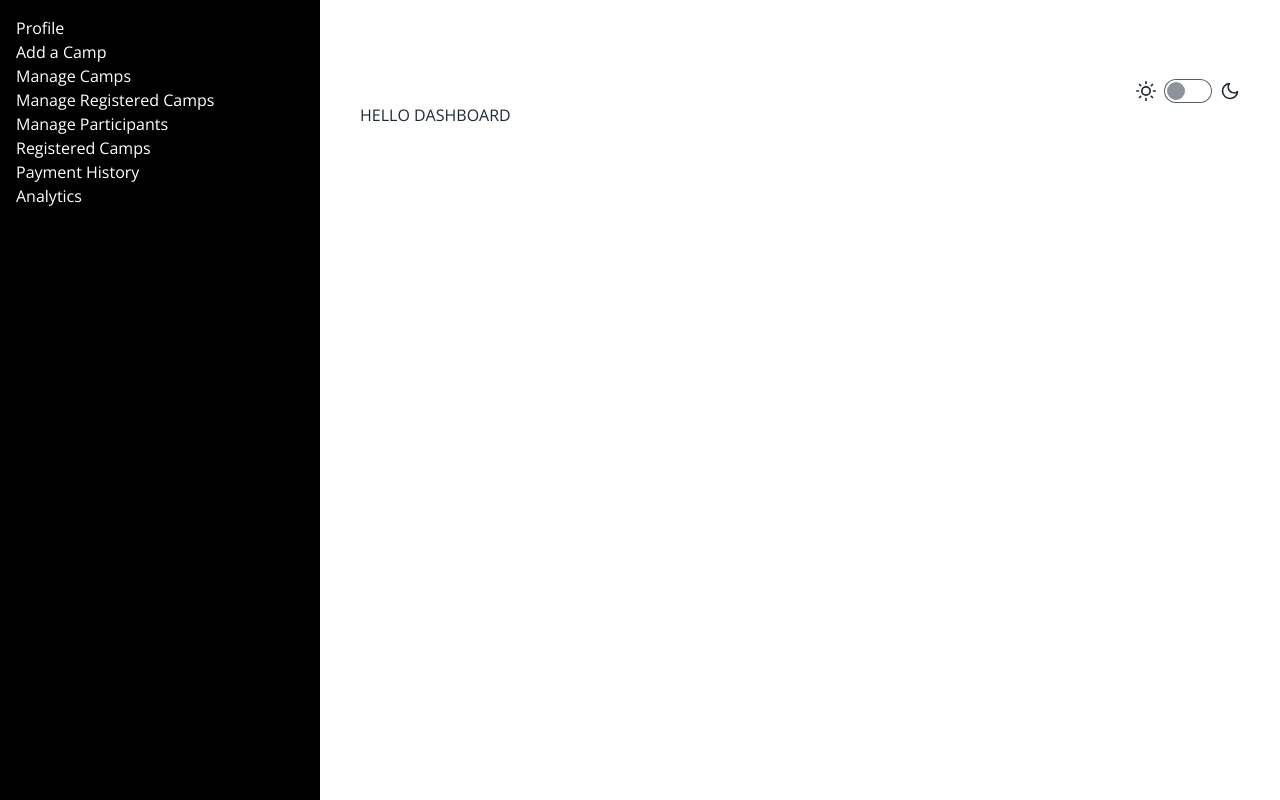
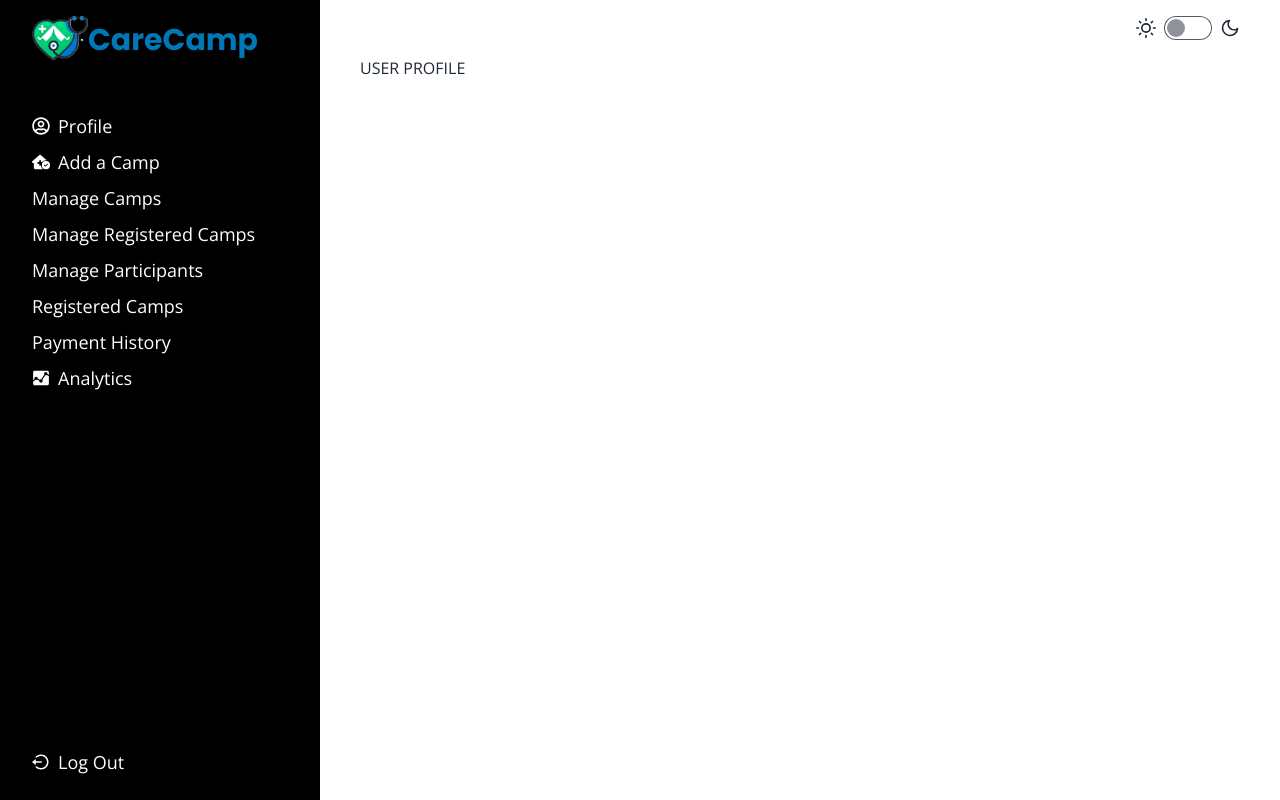
Before and after one commit to Abrar9410/CareCamp-MCMS, a React (Vite) app: page /dashboard in a window 1280 px wide. Built offline with nearby package versions, Linux system fonts and the light colour scheme; no server answers.

Commit message:
Responsive Dashboard designed

```diff
--- a/src/layouts/DashboardLayout/DashboardLayout.jsx
+++ b/src/layouts/DashboardLayout/DashboardLayout.jsx
@@ -1,69 +1,91 @@
+import logo from "../../assets/CareCamp_logo.png";
 import { GiHamburgerMenu } from "react-icons/gi";
 import ThemeToggler from "../../components/shared/ThemeToggler";
-import { NavLink } from "react-router-dom";
+import { Link, NavLink, Outlet } from "react-router-dom";
+import { Helmet } from "react-helmet-async";
+import { FaRegUserCircle } from "react-icons/fa";
+import { FaHouseMedicalCircleCheck } from "react-icons/fa6";
+import { RiLogoutCircleLine } from "react-icons/ri";
+import { IoMdAnalytics } from "react-icons/io";
 
 
 const DashboardLayout = () => {
     return (
+        <>
+            <Helmet><title>CareCamp | Dashboard</title></Helmet>
+            <Link to="/" className="flex items-center absolute left-8 top-2 sm:top-4 z-10">
+                <img src={logo} alt="logo" className="w-4 min-[275px]:w-6 min-[400px]:w-8 sm:w-10 lg:w-12 xl:w-14" />
+                <span className="font-poppins text-primary max-[275px]:text-sm min-[400px]:text-lg sm:text-xl lg:text-2xl xl:text-3xl font-bold">CareCamp</span>
+            </Link>
             <div className="drawer lg:drawer-open">
                 <input id="my-drawer-2" type="checkbox" className="drawer-toggle" />
-            <div className="drawer-content w-11/12 mx-auto pt-[52.25px] min-[250px]:pt-[38px] min-[276px]:pt-10 min-[300px]:pt-[43px] sm:pt-[65.75px] lg:pt-[72.5px] xl:pt-[79.25px]">
+                <div className="drawer-content w-11/12 mx-auto">
                     {/* Page content here */}
-                <div className="flex max-[249px]:flex-col-reverse justify-end items-center gap-1 sm:gap-2 lg:gap-3 xl:gap-4">
+                    <div className="flex max-[249px]:flex-col-reverse justify-end items-center gap-1 sm:gap-2 lg:gap-3 xl:gap-4 py-3 min-[300px]:py-2 min-[400px]:py-3 sm:py-4">
                         <ThemeToggler></ThemeToggler>
                         <label htmlFor="my-drawer-2" className="drawer-button lg:hidden">
-                        <GiHamburgerMenu className="min-[300px]:text-lg min-[350px]:text-xl sm:text-2xl"/>
+                            <GiHamburgerMenu className="min-[300px]:text-lg min-[350px]:text-xl sm:text-2xl" />
                         </label>
                     </div>
-                <p>HELLO DASHBOARD</p>
+                    <Outlet></Outlet>
                 </div>
                 <div className="drawer-side">
                     <label htmlFor="my-drawer-2" aria-label="close sidebar" className="drawer-overlay"></label>
-                <ul className="bg-black text-white min-h-full w-80 p-4">
+                    <ul className="bg-black text-white text-xs min-[276px]:text-sm min-[400px]:text-base lg:text-lg min-h-full w-max lg:w-80 px-2 lg:px-6 pt-14 min-[400px]:pt-16 sm:pt-20 lg:pt-24 xl:pt-28 pb-4 lg:pb-6 flex flex-col justify-between">
                         {/* Sidebar content here */}
+                        <div className="space-y-2">
                             <li>
-                        <NavLink>
+                                <NavLink to="/dashboard/profile" className={({isActive})=>isActive? "flex items-center gap-2 text-primary bg-white px-2 rounded-md": "flex items-center gap-2 hover:bg-primary px-2 rounded-md"}>
+                                    <FaRegUserCircle />
                                     Profile
                                 </NavLink>
                             </li>
                             <li>
-                        <NavLink>
+                                <NavLink to="/dashboard/add-camp" className={({ isActive }) => isActive ? "flex items-center gap-2 text-primary bg-white px-2 rounded-md" : "flex items-center gap-2 hover:bg-primary px-2 rounded-md"}>
+                                    <FaHouseMedicalCircleCheck />
                                     Add a Camp
                                 </NavLink>
                             </li>
                             <li>
-                        <NavLink>
+                                <NavLink to="/dashboard/manage-camps" className={({ isActive }) => isActive ? "flex items-center gap-2 text-primary bg-white px-2 rounded-md" : "flex items-center gap-2 hover:bg-primary px-2 rounded-md"}>
                                     Manage Camps
                                 </NavLink>
                             </li>
                             <li>
-                        <NavLink>
+                                <NavLink to="/dashboard/manage-registered-camps" className={({isActive})=>isActive? "flex items-center gap-2 text-primary bg-white px-2 rounded-md": "flex items-center gap-2 hover:bg-primary px-2 rounded-md"}>
                                     Manage Registered Camps
                                 </NavLink>
                             </li>
                             <li>
-                        <NavLink>
+                                <NavLink to="/dashboard/manage-participants" className={({isActive})=>isActive? "flex items-center gap-2 text-primary bg-white px-2 rounded-md": "flex items-center gap-2 hover:bg-primary px-2 rounded-md"}>
                                     Manage Participants
                                 </NavLink>
                             </li>
                             <li>
-                        <NavLink>
+                                <NavLink to="/dashboard/registered-camps" className={({isActive})=>isActive? "flex items-center gap-2 text-primary bg-white px-2 rounded-md": "flex items-center gap-2 hover:bg-primary px-2 rounded-md"}>
                                     Registered Camps
                                 </NavLink>
                             </li>
                             <li>
-                        <NavLink>
+                                <NavLink to="/dashboard/payment-history" className={({isActive})=>isActive? "flex items-center gap-2 text-primary bg-white px-2 rounded-md": "flex items-center gap-2 hover:bg-primary px-2 rounded-md"}>
                                     Payment History
                                 </NavLink>
                             </li>
                             <li>
-                        <NavLink>
+                                <NavLink to="/dashboard/analytics" className={({isActive})=>isActive? "flex items-center gap-2 text-primary bg-white px-2 rounded-md": "flex items-center gap-2 hover:bg-primary px-2 rounded-md"}>
+                                    <IoMdAnalytics />
                                     Analytics
                                 </NavLink>
+                            </li>
+                        </div>
+                        <li className="w-max flex items-center gap-2 px-2 hover:text-red-600 cursor-pointer">
+                            <RiLogoutCircleLine />
+                            Log Out
                         </li>
                     </ul>
                 </div>
             </div>
+        </>
     );
 };
 
--- /dev/null
+++ b/src/pages/PrivatePages/AdminPages/AddCamp.jsx
@@ -0,0 +1,11 @@
+
+
+const AddCamp = () => {
+    return (
+        <div>
+            ADD CAMP
+        </div>
+    );
+};
+
+export default AddCamp;
--- /dev/null
+++ b/src/pages/PrivatePages/SharedPages/Profile.jsx
@@ -0,0 +1,11 @@
+
+
+const Profile = () => {
+    return (
+        <div>
+            USER PROFILE
+        </div>
+    );
+};
+
+export default Profile;
```
Also changed, not shown: src/routes/Router.jsx (+16 -0 lines). Lines whose indentation alone changed are shown as unchanged.
